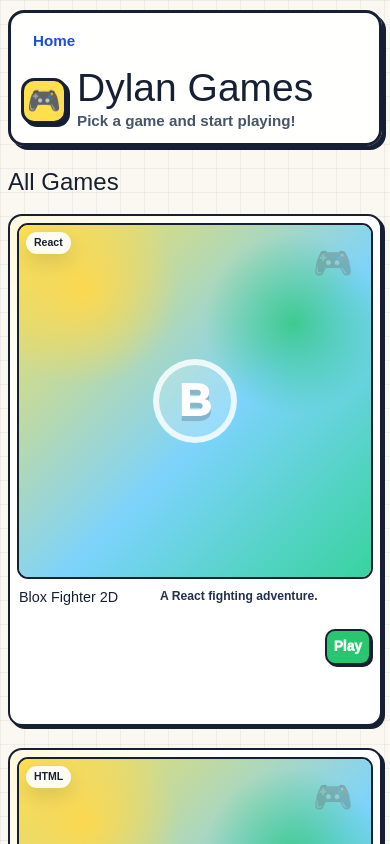
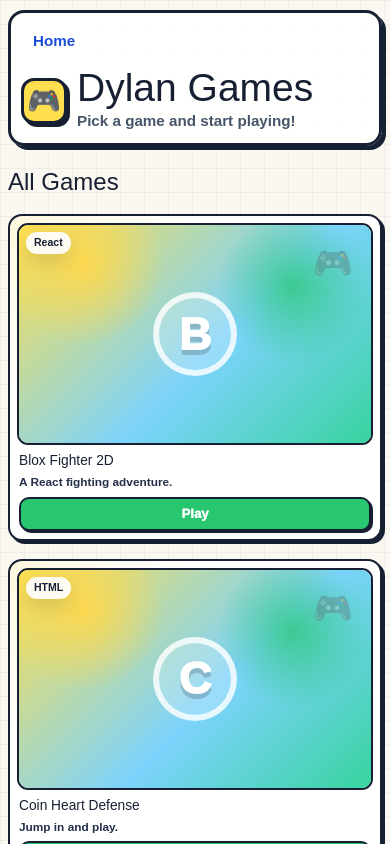
Before and after one commit to frankchangshow/DylanGames, a Next.js app: page /dylan in a window 390 px wide. Shown: the top 844 px of the page. Built offline with nearby package versions, Linux system fonts and the light colour scheme.

Commit message:
Compact Dylan game cards

```diff
--- a/app/globals.css
+++ b/app/globals.css
@@ -646,16 +646,17 @@ a {
 }
 
 .dylanDiscoveryPage .discoveryGrid {
-  grid-template-columns: repeat(auto-fill, minmax(220px, 1fr));
-  gap: 22px;
+  grid-template-columns: repeat(auto-fill, minmax(205px, 1fr));
+  gap: 18px;
 }
 
 .dylanGameCard {
   display: grid;
-  grid-template-rows: auto 1fr;
-  gap: 0;
+  grid-template-rows: auto auto;
+  align-content: start;
+  gap: 10px;
   aspect-ratio: auto;
-  padding: 10px;
+  padding: 8px;
   background:
     radial-gradient(circle at top left, rgba(255, 216, 77, 0.18), transparent 36%),
     #ffffff;
@@ -672,7 +673,7 @@ a {
 .dylanCardMedia {
   position: relative;
   overflow: hidden;
-  aspect-ratio: 1;
+  aspect-ratio: 16 / 10;
   border: 3px solid #172033;
   border-radius: 13px;
   background: linear-gradient(135deg, rgba(37, 99, 235, 0.05), rgba(40, 199, 111, 0.08));
@@ -702,17 +703,16 @@ a {
 .dylanCardBody {
   display: grid;
   grid-template-columns: 1fr;
-  gap: 10px;
+  gap: 8px;
   align-content: start;
-  min-height: 158px;
-  padding: 14px 4px 0;
+  min-height: 0;
+  padding: 0 4px 2px;
   background: #ffffff;
 }
 
 .dylanCardBody h3 {
   display: -webkit-box;
   overflow: hidden;
-  min-height: 2.3em;
   margin: 0;
   color: #172033;
   font-size: 1.08rem;
@@ -724,7 +724,6 @@ a {
 .dylanCardBody p {
   display: -webkit-box;
   overflow: hidden;
-  min-height: 2.6em;
   margin: 0;
   color: #24304a;
   font-size: 0.9rem;
@@ -735,9 +734,10 @@ a {
 }
 
 .dylanPlayButton {
+  grid-area: auto;
   width: 100%;
   min-width: 0;
-  min-height: 44px;
+  min-height: 40px;
   border-radius: 13px;
   background: #28c76f;
   color: #ffffff;
@@ -1152,6 +1152,7 @@ a {
   }
 
   .dylanGameCard {
+    gap: 8px;
     padding: 7px;
     border-radius: 14px;
   }
@@ -1170,25 +1171,26 @@ a {
   }
 
   .dylanCardBody {
-    min-height: 138px;
-    gap: 7px;
-    padding: 10px 2px 0;
+    min-height: 0;
+    gap: 6px;
+    padding: 0 2px 1px;
   }
 
   .dylanCardBody h3 {
-    font-size: 0.9rem;
+    font-size: 0.86rem;
   }
 
   .dylanCardBody p {
-    font-size: 0.76rem;
+    font-size: 0.74rem;
   }
 
   .dylanPlayButton {
+    grid-area: auto;
     width: 100%;
     min-width: 0;
-    min-height: 36px;
+    min-height: 34px;
     border-radius: 10px;
-    font-size: 0.86rem;
+    font-size: 0.82rem;
   }
 
   .launcherHero {
```
